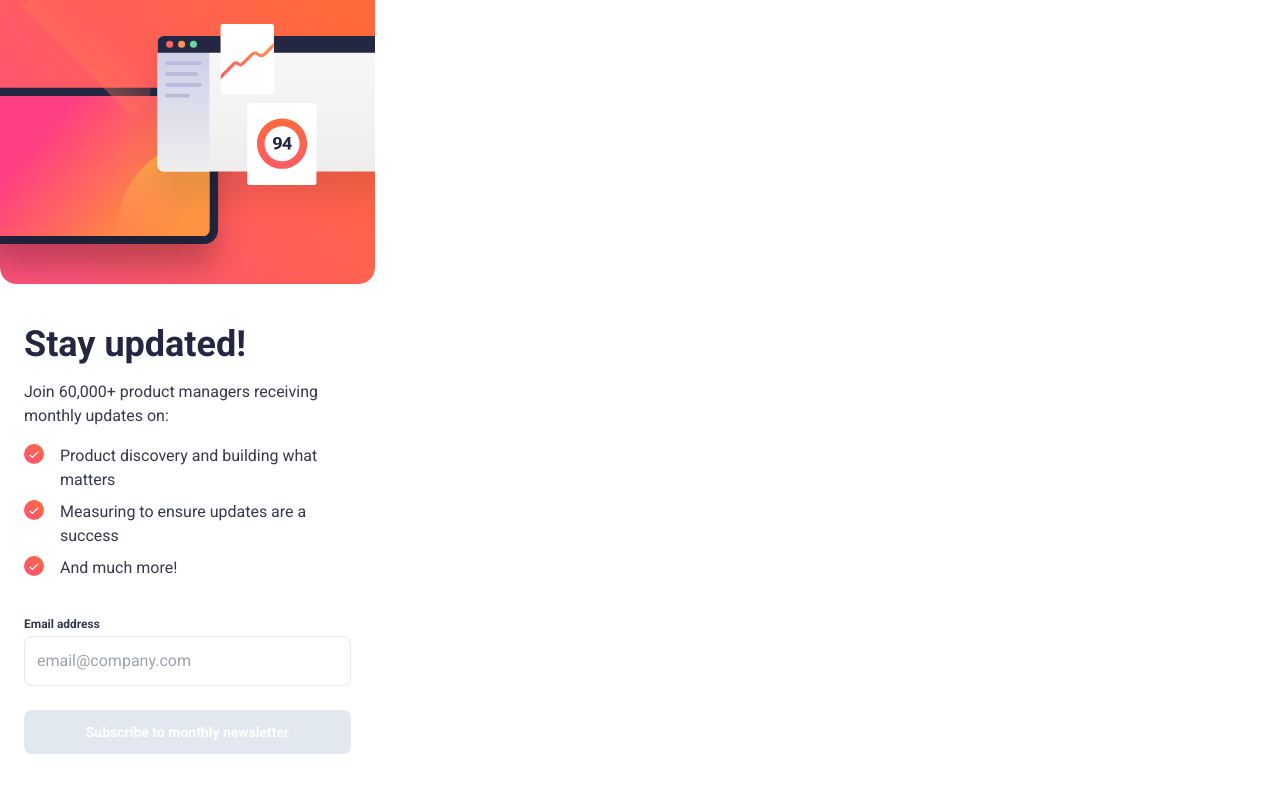
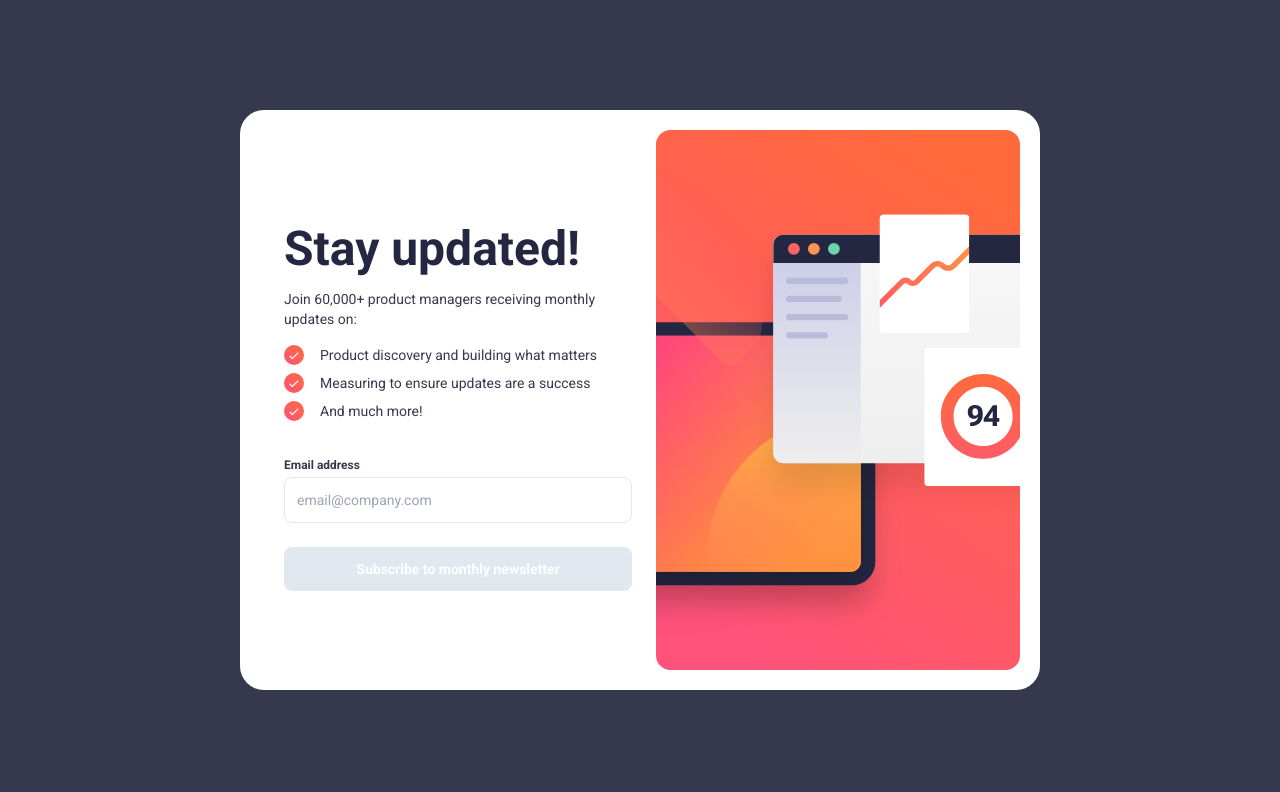
Before and after one commit to ZenitsuAg/newsletter-sign-up-component, a React (Vite) app: page / in a window 1280 px wide. Shown: the top 792 px of the page. Built offline with nearby package versions, Linux system fonts and the light colour scheme.

Commit message:
SignUp dessktop design

```diff
--- a/src/Components/SignUp.jsx
+++ b/src/Components/SignUp.jsx
@@ -26,12 +26,17 @@ export default function SignUp({ onEmailValidation }) {
     }
 
     return (
-       <div className="max-w-[375px]">
+       <div className="h-screen md:bg-charcoal-grey md:h-screen md:flex md:justify-center md:items-center">
+            <div className="max-w-[375px] mx-auto bg-white md:max-w-[800px] md:flex md:p-5 md:justify-center md:items-center md:rounded-3xl md:flex-row-reverse md:text-sm">
                 <div>
+                    <picture>
+                        <source media="(min-width:768px)" srcSet="./assets/images/illustration-sign-up-desktop.svg" className="max-h-[500px]"/>
                         <img src="./assets/images/illustration-sign-up-mobile.svg" alt="sign-up-illustration" />
+                    </picture>
                 </div>
+                <div>
                     <div className="p-6 text-charcoal-grey">
-                <h1 className="my-4 text-4xl font-bold text-dark-slate-grey">Stay updated!</h1>
+                        <h1 className="my-4 text-5xl font-bold text-dark-slate-grey">Stay updated!</h1>
                         <p className="my-4 ">Join 60,000+ product managers receiving monthly updates on:</p>
 
                         <div>
@@ -57,5 +62,8 @@ export default function SignUp({ onEmailValidation }) {
                         </form>
                     </div>
                 </div>
+
+            </div>
+       </div>
     )
 }
```
Lines whose indentation alone changed are shown as unchanged.
